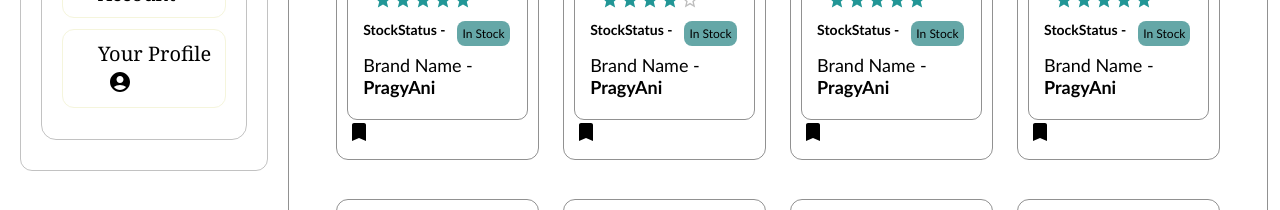
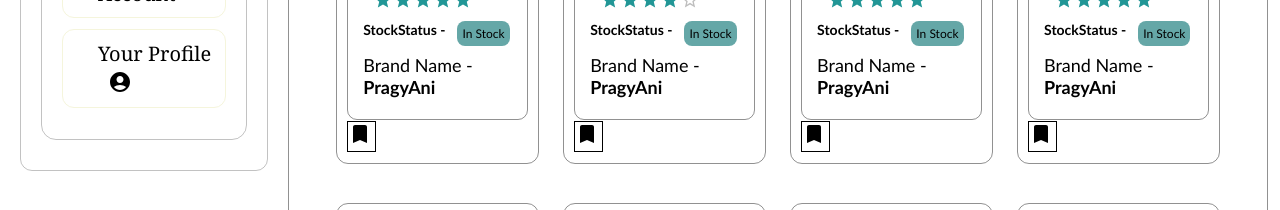
Before and after one commit to Pragyani/art-gallery, a React (Create React App) app: page / in a window 1280 px wide. Shown: the part 800-1010 px from the top of the page. Built offline with nearby package versions, Linux system fonts and the light colour scheme.

Commit message:
add : styling of saved mark

```diff
--- a/src/ProductDetails/productDetail.css
+++ b/src/ProductDetails/productDetail.css
@@ -171,3 +171,10 @@
     border-radius: 8px;
     cursor: pointer;
 }
+
+.products .saved-mark-product{
+    width: 16%;
+    border: 1px solid black;
+    margin-top: 1px ;
+    margin-bottom: 1px;
+}
```
